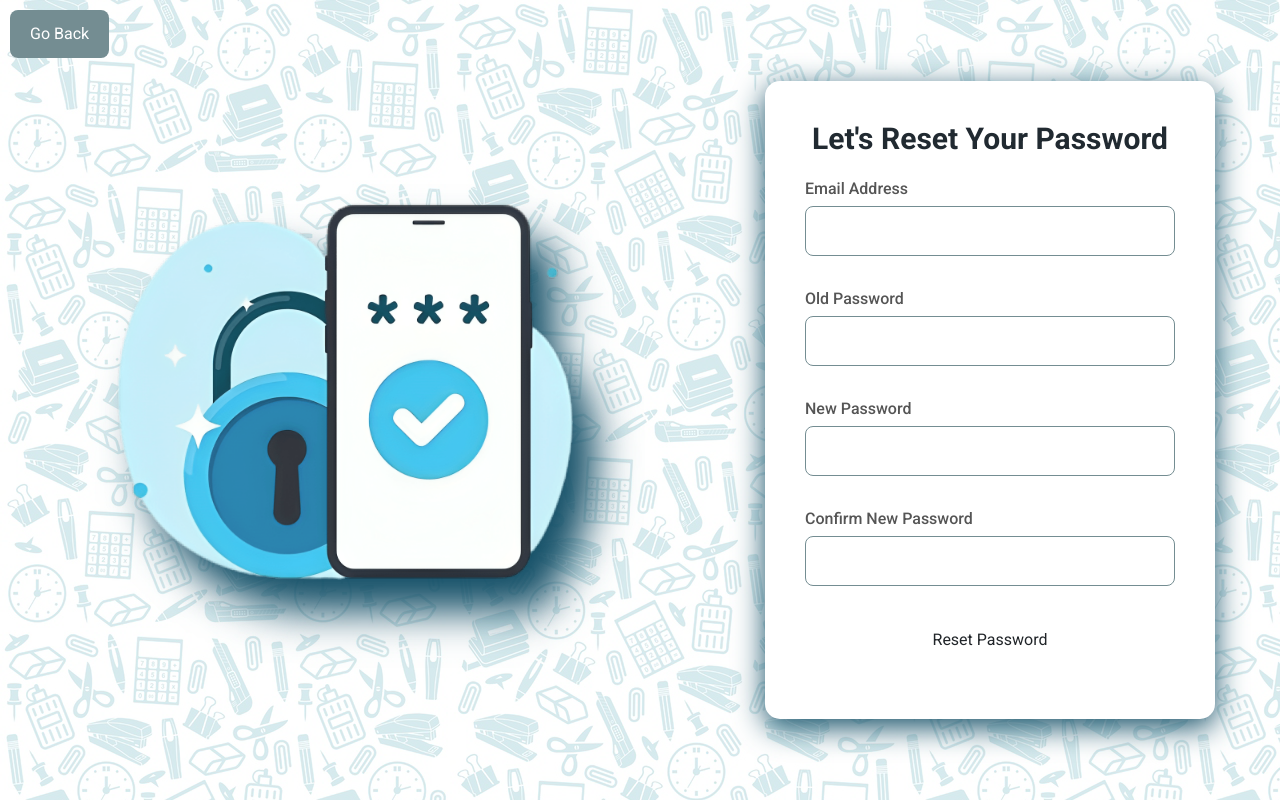
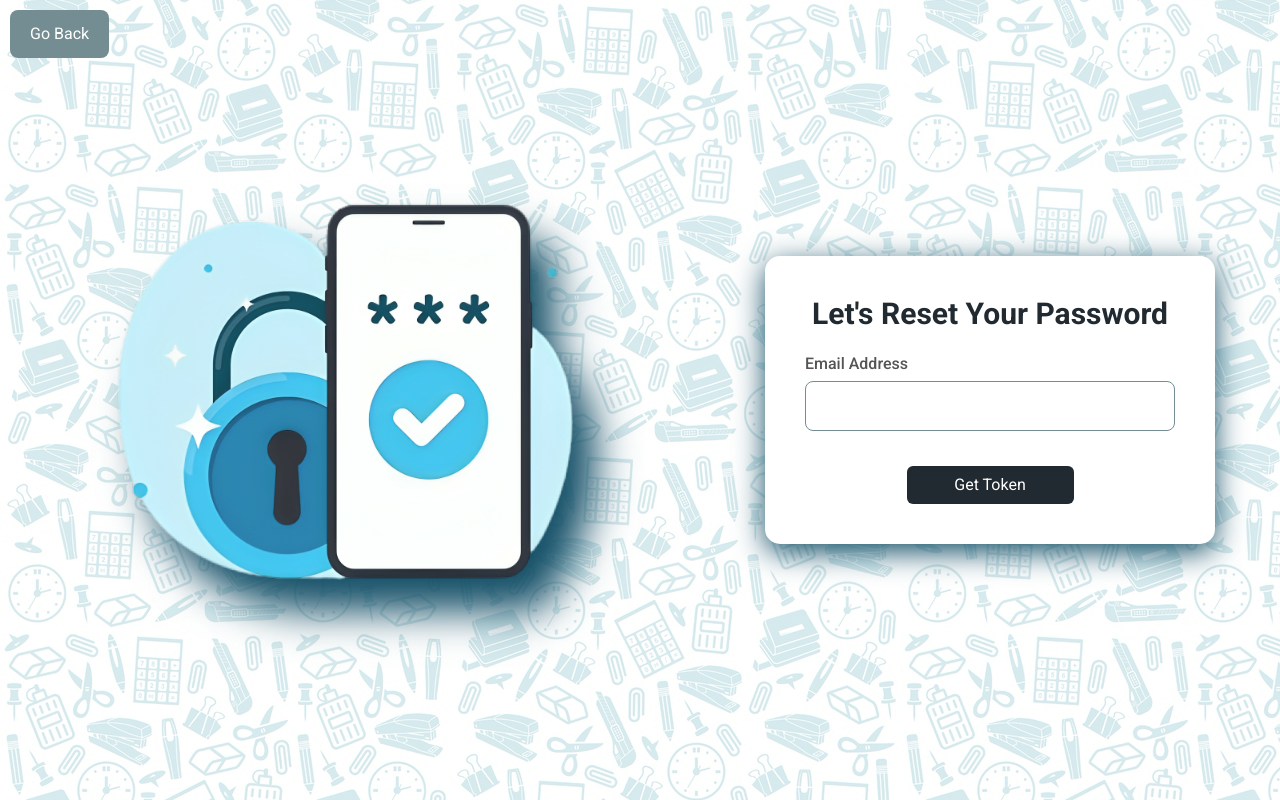
Before and after one commit to 240617-Chennai-PeerIslandsIndiaJavaFS/TeamB_Project02_React, a React (Create React App) app: page /password-reset in a window 1280 px wide. Built offline with nearby package versions, Linux system fonts and the light colour scheme; what chartjs-plugin-datalabels would draw is missing.

Commit message:
updating password page to reset forgot password

```diff
--- a/src/components/PasswordReset.js
+++ b/src/components/PasswordReset.js
@@ -5,20 +5,38 @@ import "../css/PasswordReset.css";
 
 const PasswordResetPage = () => {
   const [email, setEmail] = useState("");
-  const [oldPassword, setOldPassword] = useState("");
+  const [token, setToken] = useState("");
   const [newPassword, setNewPassword] = useState("");
   const [confirmPassword, setConfirmPassword] = useState("");
   const [errorMessage, setErrorMessage] = useState("");
+  const [step, setStep] = useState(1);
 
   const handleEmailChange = (e) => setEmail(e.target.value);
-  const handleOldPasswordChange = (e) => setOldPassword(e.target.value);
+  const handleTokenChange = (e) => setToken(e.target.value);
   const handleNewPasswordChange = (e) => setNewPassword(e.target.value);
   const handleConfirmPasswordChange = (e) => setConfirmPassword(e.target.value);
 
-  const handleSubmit = (e) => {
+  const handleRequestReset = (e) => {
     e.preventDefault();
+    if (!email) {
+      setErrorMessage("Please enter your email.");
+      return;
+    }
 
-    if (!email || !oldPassword || !newPassword || !confirmPassword) {
+    axios
+      .post("http://localhost:8080/api/requestPasswordReset", { email })
+      .then((response) => {
+        alert("A token has been sent to your email.");
+        setStep(2);
+      })
+      .catch((error) => {
+        setErrorMessage("There was an error requesting the password reset!");
+      });
+  };
+
+  const handleResetPassword = (e) => {
+    e.preventDefault();
+    if (!token || !newPassword || !confirmPassword) {
       setErrorMessage("Please fill in all fields.");
       return;
     }
@@ -29,26 +47,17 @@ const PasswordResetPage = () => {
     }
 
     axios
-      .get("http://localhost:8080/api/resetPassword", {
-        params: {
-          email: email,
-          oldPassword: oldPassword,
-          newPassword: newPassword,
-          confirmPassword: confirmPassword,
-        },
+      .post("http://localhost:8080/api/resetPassword", {
+        token,
+        newPassword,
+        confirmPassword,
       })
       .then((response) => {
-        console.log("Password reset response:", response.data);
         alert("Password updated successfully!");
         window.location.href = "/login";
       })
       .catch((error) => {
-        console.error("There was an error resetting the password!", error);
-        if (error.response && error.response.data) {
-          setErrorMessage(error.response.data);
-        } else {
         setErrorMessage("There was an error resetting the password!");
-        }
       });
   };
 
@@ -61,7 +70,8 @@ const PasswordResetPage = () => {
         <img src={logopassword} alt="Logo" className="logo-pw" />
         <div className="pw-container">
           <h1 className="h1styles">Let's Reset Your Password</h1>
-          <form id="login-form" onSubmit={handleSubmit}>
+          {step === 1 ? (
+            <form id="request-reset-form" onSubmit={handleRequestReset}>
               <div className="mb-3">
                 <label htmlFor="exampleInputEmail1" className="form-label-pw">
                   Email Address
@@ -75,19 +85,27 @@ const PasswordResetPage = () => {
                   required
                 />
               </div>
+              {errorMessage && (
+                <div className="error-message">{errorMessage}</div>
+              )}
+              <div className="button-container-pw">
+                <button type="submit" className="btn reset-button">
+                  Get Token
+                </button>
+              </div>
+            </form>
+          ) : (
+            <form id="reset-password-form" onSubmit={handleResetPassword}>
               <div className="mb-3">
-              <label
-                htmlFor="exampleInputOldPassword1"
-                className="form-label-pw"
-              >
-                Old Password
+                <label htmlFor="exampleInputToken1" className="form-label-pw">
+                  Token
                 </label>
                 <input
-                type="password"
+                  type="text"
                   className="form-control-pw"
-                id="exampleInputOldPassword1"
-                value={oldPassword}
-                onChange={handleOldPasswordChange}
+                  id="exampleInputToken1"
+                  value={token}
+                  onChange={handleTokenChange}
                   required
                 />
               </div>
@@ -132,7 +150,7 @@ const PasswordResetPage = () => {
                 </button>
               </div>
             </form>
-          <div id="message"></div>
+          )}
         </div>
       </div>
     </div>
--- a/src/components/UpdateTask.js
+++ b/src/components/UpdateTask.js
@@ -122,6 +122,7 @@ const UpdateTask = () => {
       );
 
       if (!response.ok) throw new Error("Failed to update task");
+
       const result = await response.json();
       alert("Task updated successfully");
     } catch (err) {
@@ -162,7 +163,6 @@ const UpdateTask = () => {
             ))}
           </select>
         </div>
-
         {selectedTask && (
           <>
             <div className="field-group">
@@ -178,7 +178,6 @@ const UpdateTask = () => {
                 className="field-group-input"
               />
             </div>
-
             <div className="field-group">
               <label htmlFor="description" className="field-group-label">
                 Description
@@ -191,7 +190,6 @@ const UpdateTask = () => {
                 className="field-group-textarea"
               />
             </div>
-
             <div className="field-group">
               <label htmlFor="userId" className="field-group-label">
                 Assigned User
@@ -211,7 +209,6 @@ const UpdateTask = () => {
                 ))}
               </select>
             </div>
-
             <div className="field-group">
               <label htmlFor="milestoneId" className="field-group-label">
                 Milestone
@@ -234,11 +231,10 @@ const UpdateTask = () => {
                 ))}
               </select>
             </div>
-
             <button type="submit" className="submit-button" disabled={loading}>
               {loading ? "Updating..." : "Update Task"}
             </button>
-            {/* {error && <p className="error-message">{error}</p>} */}
+            {error && <p className="error-message">{error}</p>}
           </>
         )}
       </form>
--- a/src/css/PasswordReset.css
+++ b/src/css/PasswordReset.css
@@ -67,7 +67,7 @@
 
 .go-back-button,
 .reset-button {
-  color: white;
+  color: white !important;
   font-size: 16px;
   transition: background-color 0.3s ease;
   border: none;
@@ -86,11 +86,11 @@
 
 .go-back-button:hover,
 .reset-button:hover {
-  background-color: #124e66;
+  background-color: #124e66 !important;
 }
 
 .reset-button {
-  background-color: #212a31;
+  background-color: #212a31 !important;
   width: 100%;
 }
 
```
Lines whose indentation alone changed are shown as unchanged.
